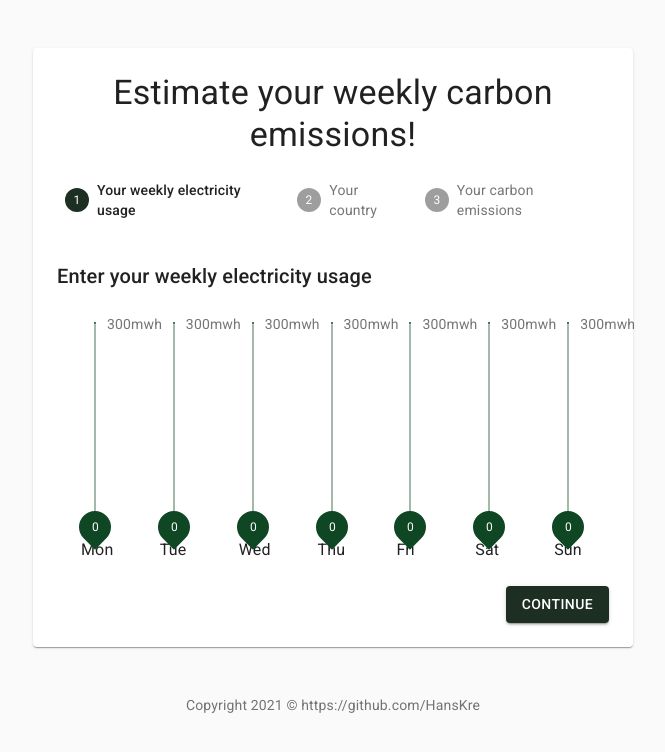
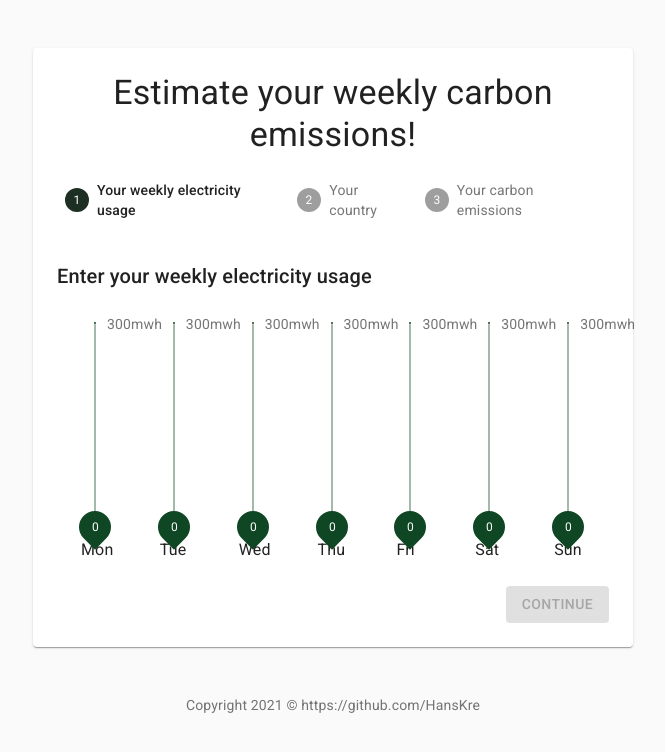
Before and after one commit to HansKre/carb-emissions-est-for-electricity, a Next.js app: page / in a window 1280 px wide. Shown: the top 752 px of the page, without its empty margins (307-972 px from the left). Built offline with nearby package versions, Linux system fonts and the light colour scheme.

Commit message:
Allow step-transitions only if provided data is valide.

```diff
--- a/components/electricity-to-carbon/ElectricityToCarbon.tsx
+++ b/components/electricity-to-carbon/ElectricityToCarbon.tsx
@@ -101,7 +101,7 @@ export default function ElectricityToCarbon() {
                                 color="primary"
                                 onClick={handleNext}
                                 className={classes.button}
-                                disabled={isLastStep}
+                                disabled={isLastStep || !isValide}
                             >
                                 Continue
                             </Button>
```
